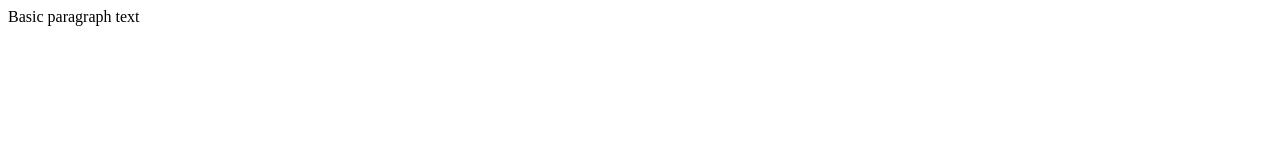
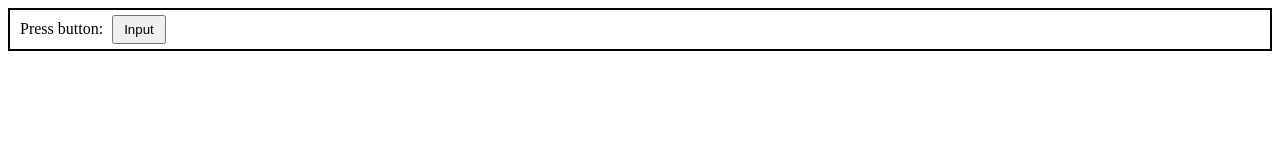
Before and after one commit to Madking120/server, a plain HTML site: page basic-webpage.html in a window 1280 px wide. Drawn offline with Linux system fonts and the light colour scheme.

Commit message:
#
Modified webpage, added css stylsheet

```diff
--- a/basic-webpage.html
+++ b/basic-webpage.html
@@ -1,7 +1,11 @@
 <html>
+  <head>
+	<link rel="stylesheet" href="stylesheet.css"
+  </head>
   <body>
-    <p>
-      Basic paragraph text
-    </p>
+	<div>
+	<span class="padding">Press button:</span>
+	<button type="button">Input</button>
+	</div>
   </body>
 </html>
--- /dev/null
+++ b/stylesheet.css
@@ -0,0 +1,23 @@
+p{
+	margin: 0px;
+}
+
+div{
+	border-style: solid;
+	border-color: black;
+	border-width: 2px;
+
+	padding: 5px;
+}
+
+button{
+	padding-top: 5px;
+	padding-bottom: 5px;
+	padding-left: 10px;
+	padding-right: 10px;
+}
+
+span.padding{
+	padding-left: 5px;
+	padding-right: 5px;
+}
```
